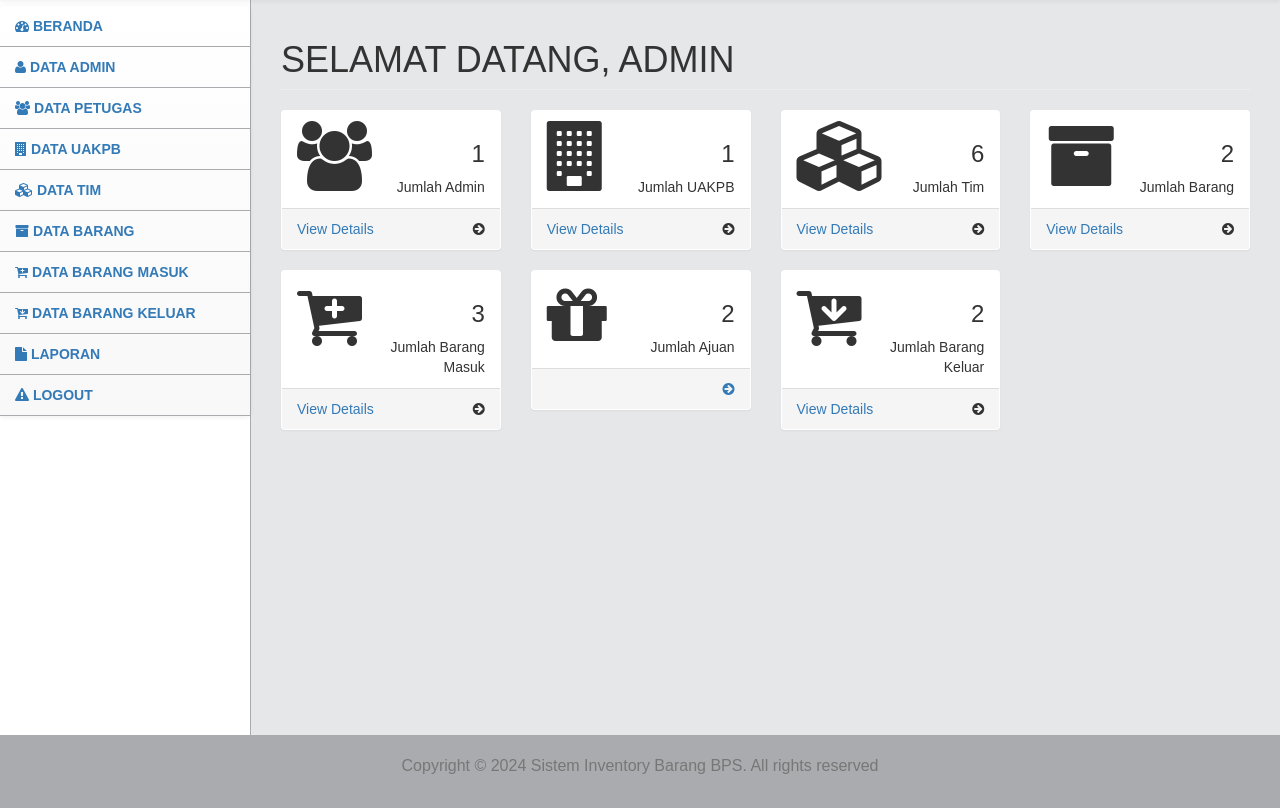
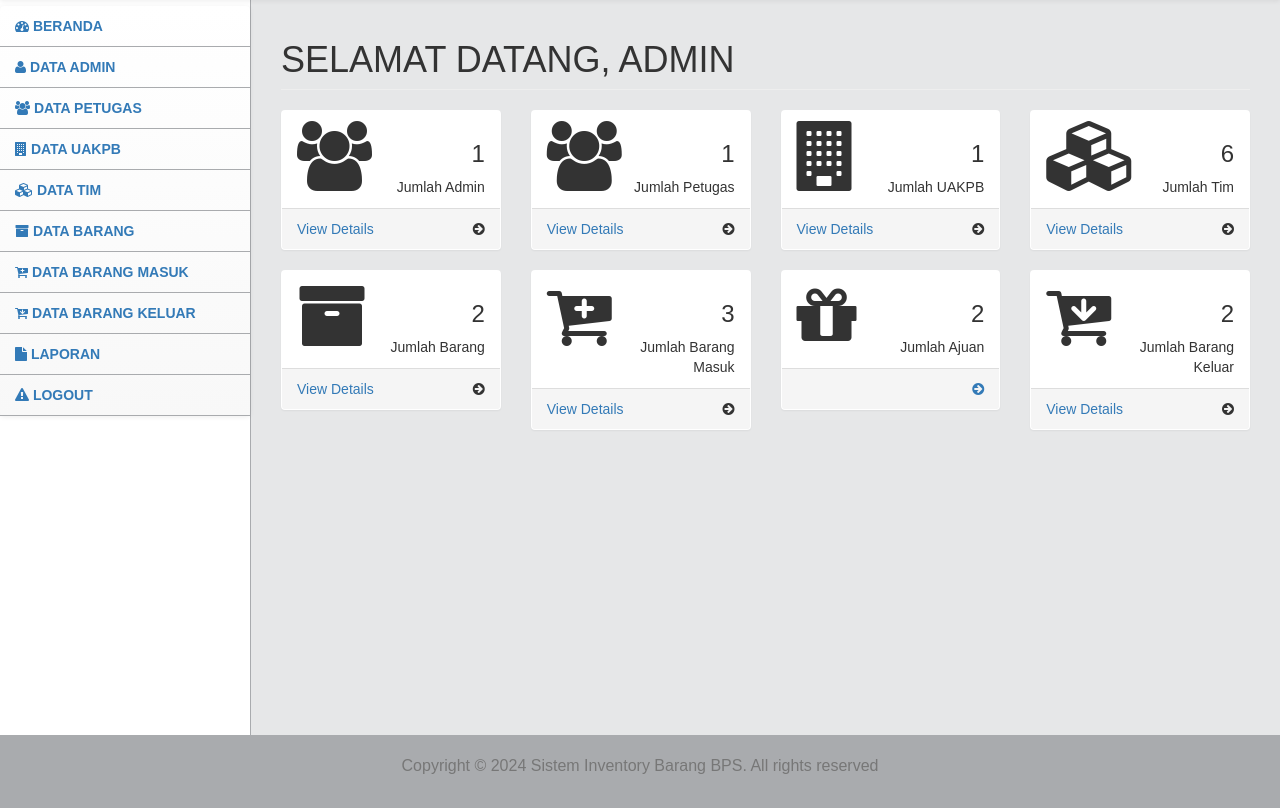
Before and after one commit to 0xricoard/inventori-bps, a PHP site: page /admin/index.php in a window 1280 px wide. Shown: the part 65-873 px from the top of the page. Run offline with PHP 8.4, Linux system fonts and the light colour scheme; a user stored in the database is signed in; data comes from the database, SQL or seed files in the repository.

Commit message:
add petugas count in dashboard

```diff
--- a/admin/awal.php
+++ b/admin/awal.php
@@ -189,6 +189,34 @@ $jumlah_ajuan = mysqli_num_rows($query_ajuan);
             <a href="#">
               <div class="panel-footer">
                 <span class="pull-left"><a href="?m=admin&s=awal">View Details</a></span>
+                <span class="pull-right"><i class="fa fa-arrow-circle-right"></i></span>
+                <div class="clearfix"></div>
+              </div>
+            </a>
+          </div>
+        </div>
+        <div class="col-lg-3 col-md-6">
+          <div class="panel panel-yellow">
+            <div class="panel-heading">
+              <div class="row">
+                <div class="col-xs-3">
+                  <i class="fa fa-users fa-5x"></i>
+                </div>
+                <div class="col-xs-9 text-right">
+                  <?php
+                  include_once "../koneksi.php";
+                  $sql = "SELECT count(id_petugas) as jpetugas FROM tb_petugas";
+                  $query = mysqli_query($koneksi, $sql);
+                  $r = mysqli_fetch_assoc($query);
+                  echo "<h3>" . $r['jpetugas'] . "</h3>";
+                  ?>
+                  <div>Jumlah Petugas</div>
+                </div>
+              </div>
+            </div>
+            <a href="#">
+              <div class="panel-footer">
+                <span class="pull-left"><a href="?m=petugas&s=awal">View Details</a></span>
                 <span class="pull-right"><i class="fa fa-arrow-circle-right"></i></span>
                 <div class="clearfix"></div>
               </div>
```
